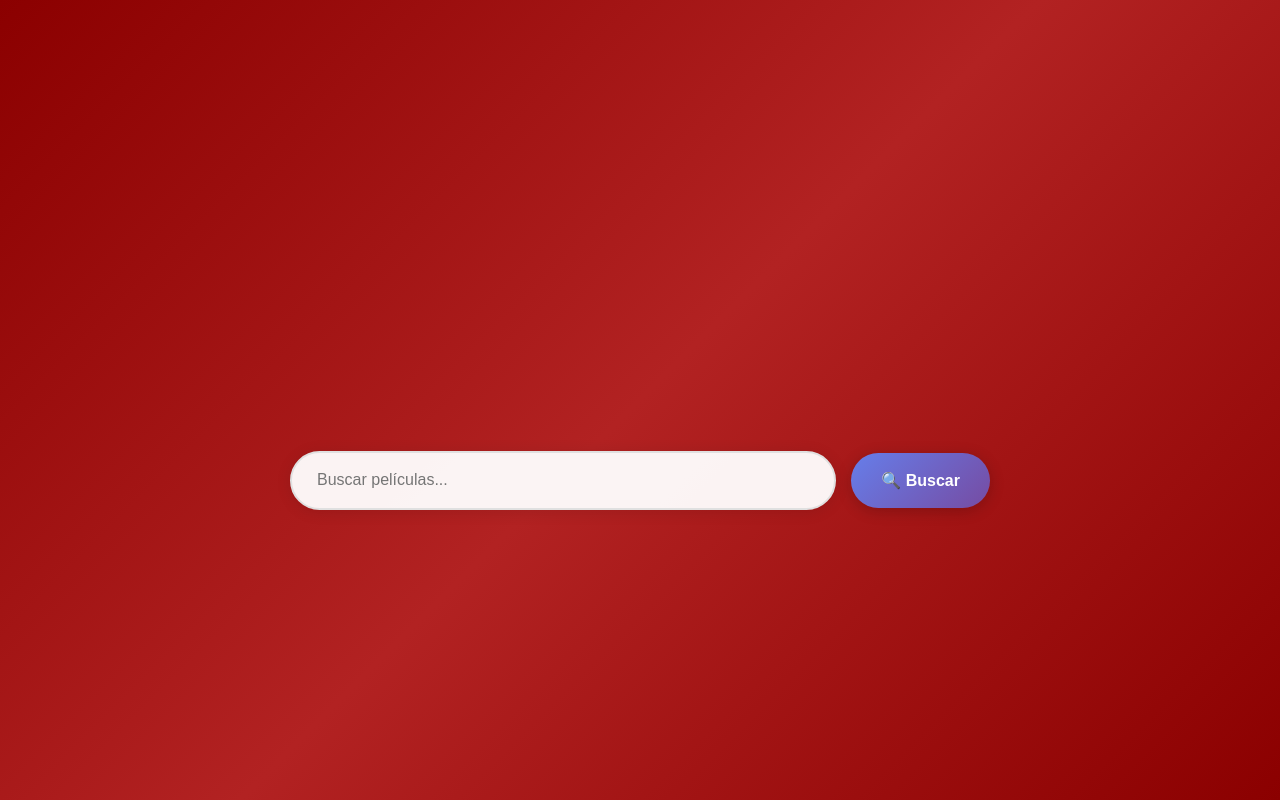
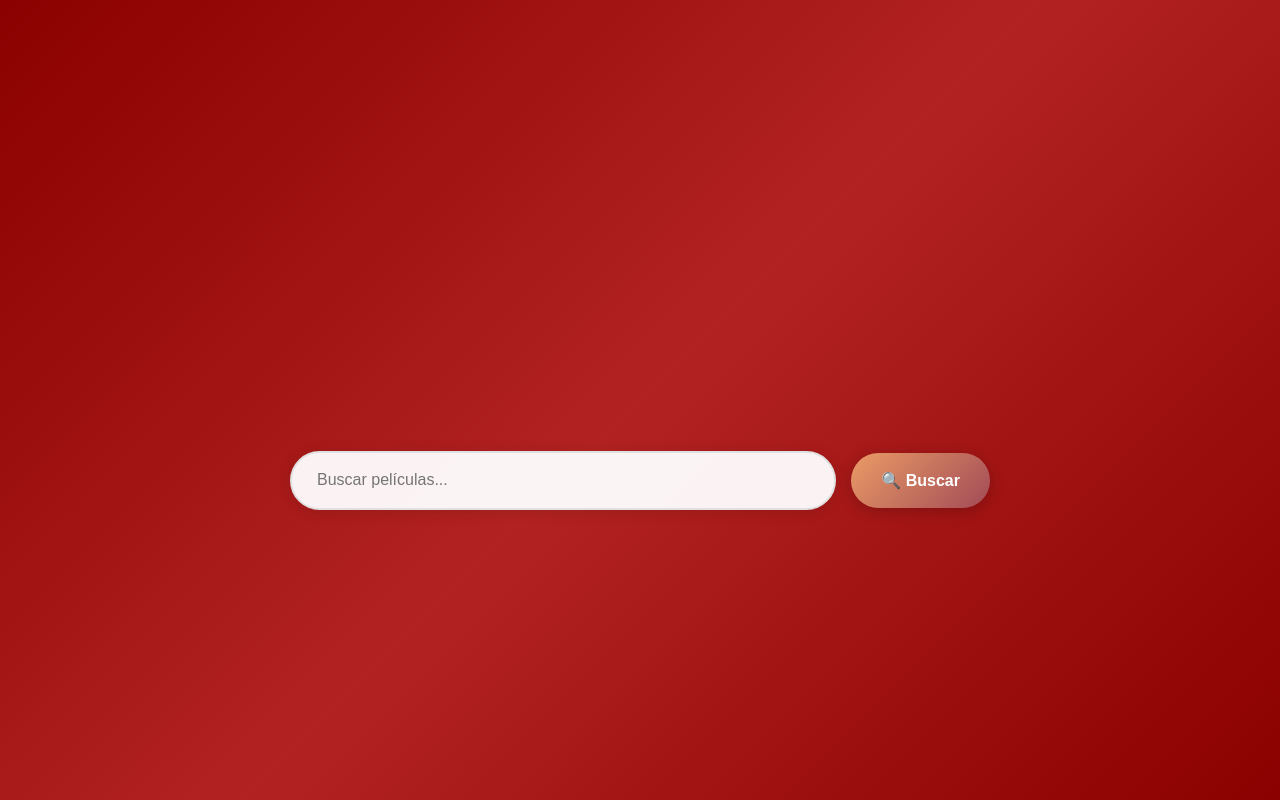
Before and after one commit to StedieRex/proyecto2_peliculas, a React (Create React App) app: page / in a window 1280 px wide. Built offline with nearby package versions, Linux system fonts and the light colour scheme.

Commit message:
pequeños ajustes en barra de busqueda

```diff
--- a/src/barraBusqueda.jsx
+++ b/src/barraBusqueda.jsx
@@ -73,7 +73,7 @@ export default function SearchBar({ onSearch, searchPerformed }) {
     padding: "0 30px",
     borderRadius: "30px",
     border: "none",
-    background: "linear-gradient(135deg, #667eea 0%, #764ba2 100%)",
+    background: "linear-gradient(135deg, #ea9b66ff 0%, #a24b57ff 100%)",
     color: "white",
     fontSize: "16px",
     fontWeight: "600",
@@ -85,7 +85,7 @@ export default function SearchBar({ onSearch, searchPerformed }) {
 
   const botonLimpiar = {
     position: "absolute",
-    right: "140px",
+    right: "169px",
     background: "rgba(0, 0, 0, 0.1)",
     border: "none",
     fontSize: "18px",
```
